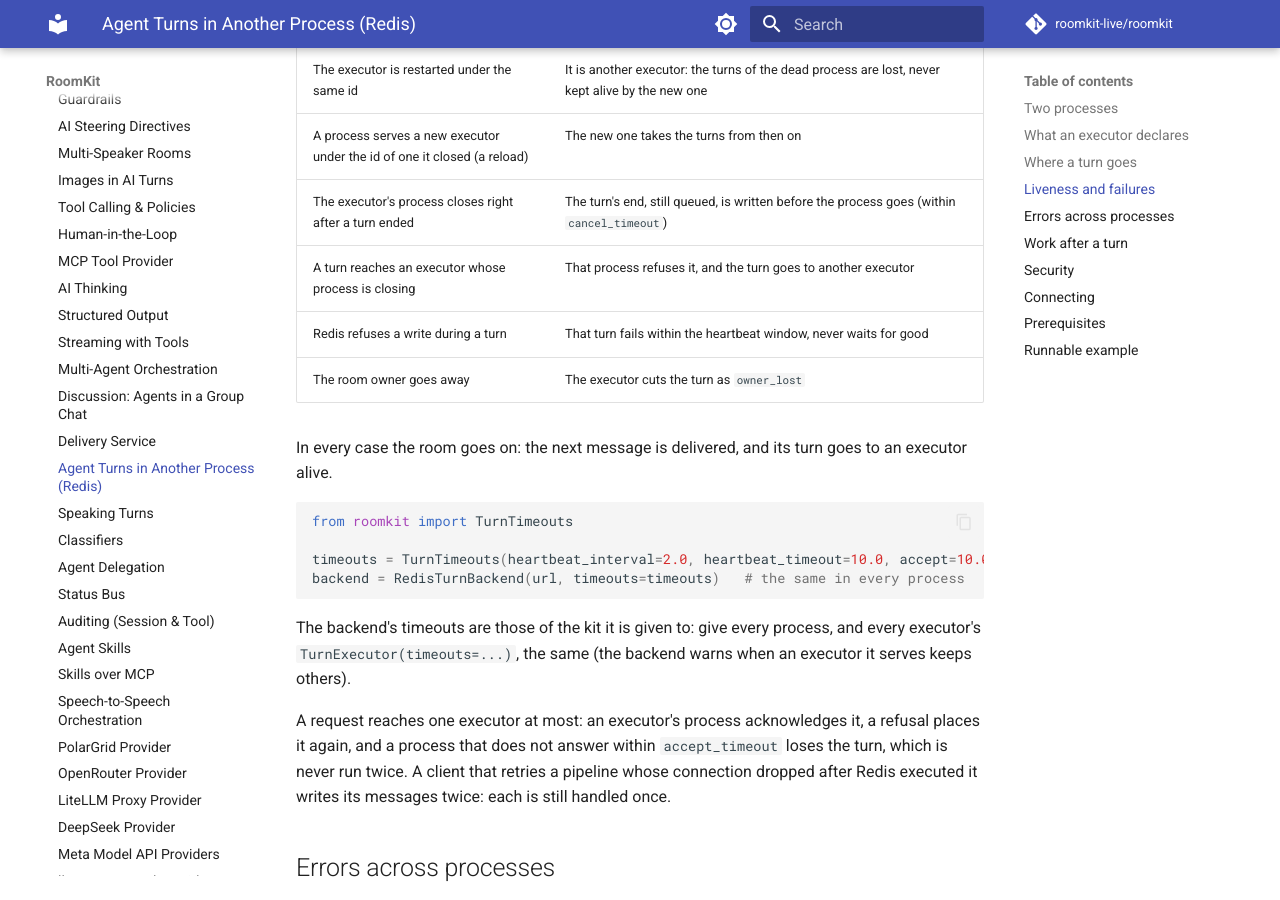
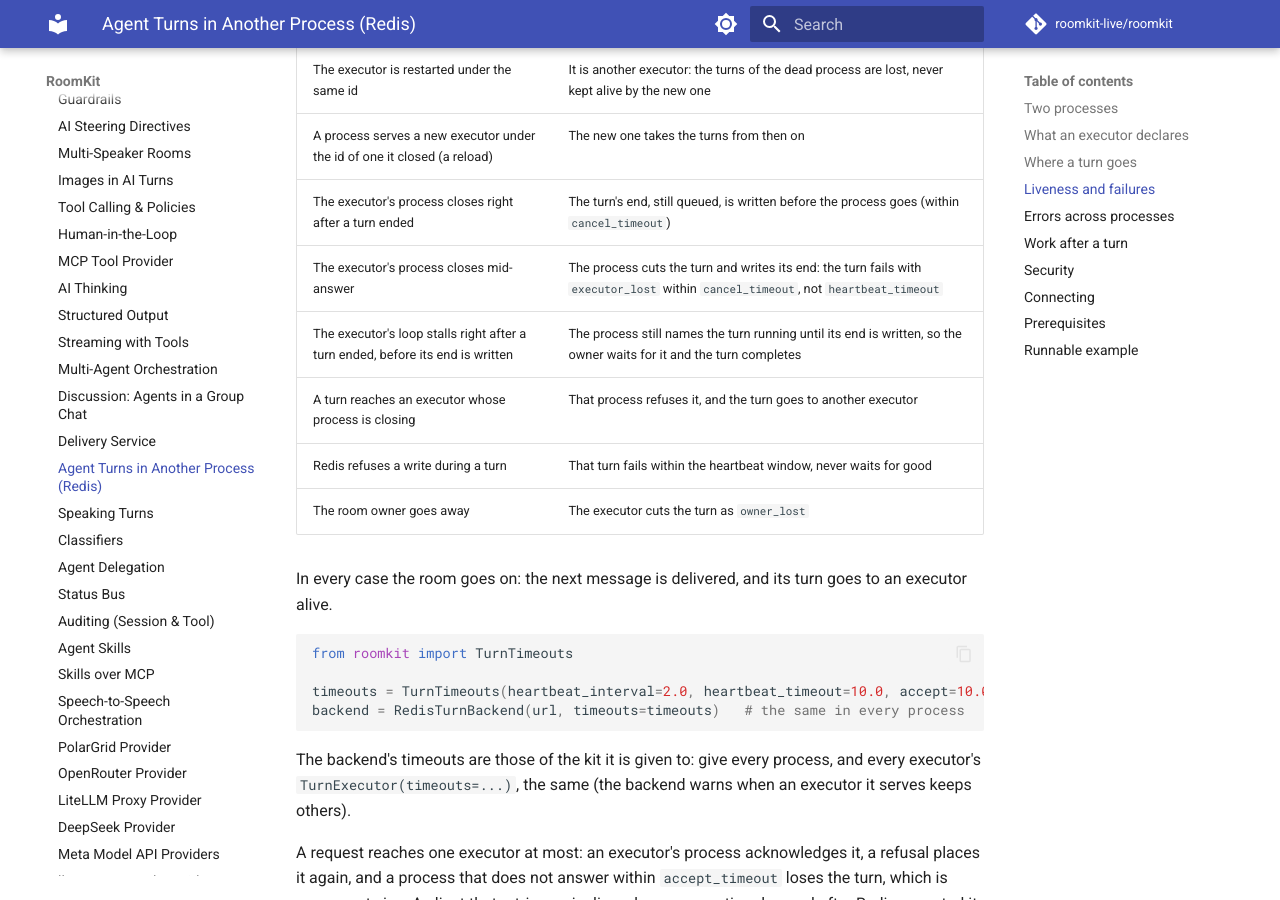
Before and after one commit to roomkit-live/roomkit-docs, an MkDocs documentation site: the page built from docs/guides/turn-backend-redis.md, in a window 1280 px wide and 900 px high, scrolled down 2345 px. Built offline with MkDocs 1.6.1 and Material for MkDocs 9.7.7, drawn with Linux system fonts in a browser that asks for light colours; comment, search, counter and statistics services are not loaded.

Commit message:
docs(turns): the Redis guide says what a closing executor process does mid-answer, and that a stall after a turn ended loses no completed turn (RMK-852, RMK-853)

```diff
--- a/docs/guides/turn-backend-redis.md
+++ b/docs/guides/turn-backend-redis.md
@@ -101,6 +101,8 @@ never stalls more than a few milliseconds.
 | The executor is restarted under the same id | It is another executor: the turns of the dead process are lost, never kept alive by the new one |
 | A process serves a new executor under the id of one it closed (a reload) | The new one takes the turns from then on |
 | The executor's process closes right after a turn ended | The turn's end, still queued, is written before the process goes (within `cancel_timeout`) |
+| The executor's process closes mid-answer | The process cuts the turn and writes its end: the turn fails with `executor_lost` within `cancel_timeout`, not `heartbeat_timeout` |
+| The executor's loop stalls right after a turn ended, before its end is written | The process still names the turn running until its end is written, so the owner waits for it and the turn completes |
 | A turn reaches an executor whose process is closing | That process refuses it, and the turn goes to another executor |
 | Redis refuses a write during a turn | That turn fails within the heartbeat window, never waits for good |
 | The room owner goes away | The executor cuts the turn as `owner_lost` |
```
